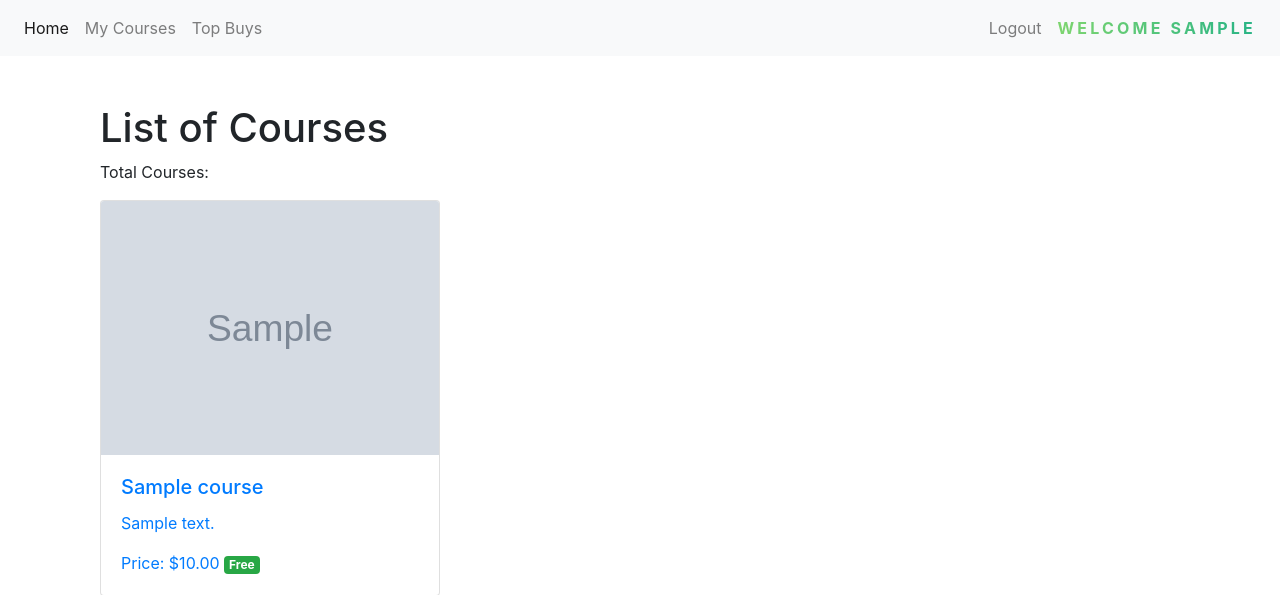
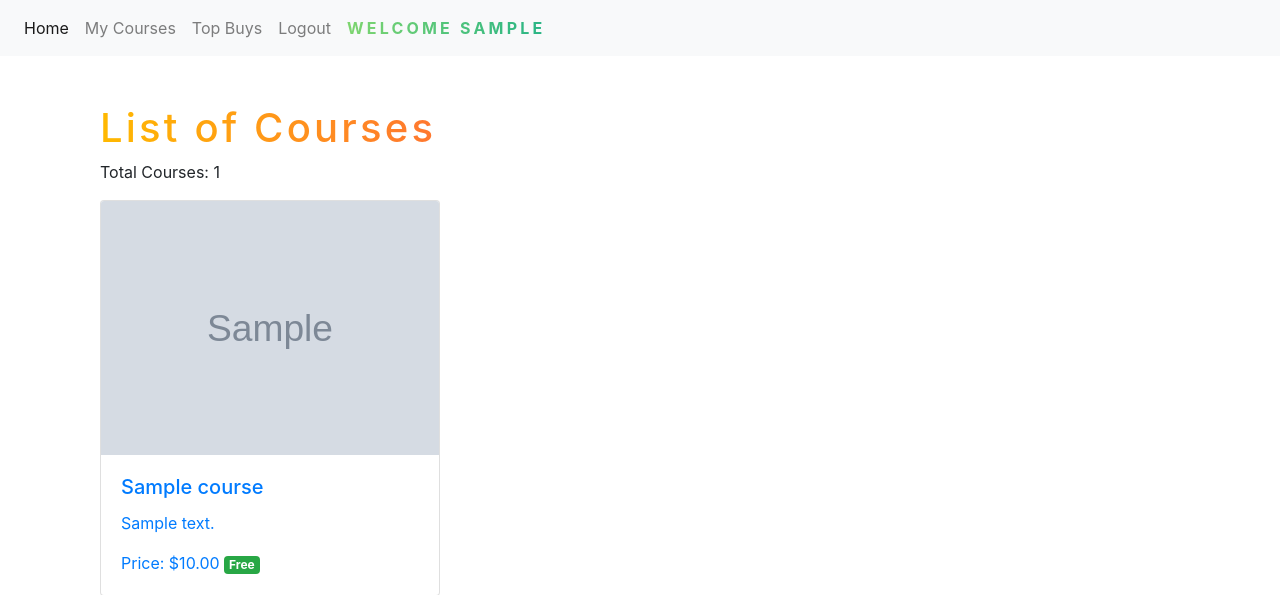
Before and after one commit to irshadkhan2019/videoSubscriptionApp, a Django app: page / in a window 1280 px wide. Shown: the top 595 px of the page. Run offline with Django 3.2, Linux system fonts and the light colour scheme; a user stored in the database is signed in; tables that the repository leaves empty hold one stand-in row (values such as "Sample post"); grey boxes marked "Sample" are stand-in pictures; some libraries are stand-ins or nearby versions.

Commit message:
Fixing navbar js issue and adding h1 css

```diff
--- a/static/css/custom.css
+++ b/static/css/custom.css
@@ -43,3 +43,15 @@
     animation-timing-function: ease-out;
 
 }
+h1 {
+    background-image: linear-gradient(to right,#ffb900,#ff7730);
+    display: inline-block;
+    background-clip: text;
+    -webkit-background-clip: text;
+    background-clip: text;
+    color: transparent;
+    letter-spacing: .2rem;
+    transition: all .5s;
+    cursor: pointer;
+
+}
--- a/templates/base.html
+++ b/templates/base.html
@@ -8,6 +8,9 @@
     <script src="{% static 'js/bootstrap.js' %}"></script>
     <script src="{% static 'js/modernizr.js' %}"></script>
     <link rel="stylesheet" href="https://stackpath.bootstrapcdn.com/bootstrap/4.5.2/css/bootstrap.min.css">
+    <!-- js for bootstrap -->
+    <script src="https://cdn.jsdelivr.net/npm/bootstrap@5.3.0/dist/js/bootstrap.bundle.min.js"></script>
+
 
 </head>
 <body>
@@ -28,16 +31,13 @@
                     <li class="nav-item">
                         <a class="nav-link" href="{% url 'course:top_purchased_courses' %}">Top Buys</a>
                     </li>
+                    <li class="nav-item">
+                        <a class="nav-link" href="{% url 'authentication:logout' %}">Logout</a>
+                    </li>
+                    <li class="nav-item nav-link">
+                        <span class="heading-secondary">Welcome {{user.username}}</span>
+                    </li>
                 </ul>
-            </div>
-            <!-- Right side content -->
-            <div class="navbar-nav ml-auto">
-                <li class="nav-item">
-                    <a class="nav-link" href="{% url 'authentication:logout' %}">Logout</a>
-                </li>
-                <li class="nav-item nav-link">
-                    <span class="heading-secondary">Welcome {{user.username}}</span>
-                </li>
             </div>
         </nav>
 
--- a/templates/course.html
+++ b/templates/course.html
@@ -3,7 +3,7 @@
 {% block content %}
 <div class="container mt-5">
     <h1>List of Courses</h1>
-    <p>Total Courses: {{ courses.count }}</p>
+    <p>Total Courses: {{ course_count }}</p>
     <!-- Display courses -->
     <div class="row">
         {% for course in courses %}
```
